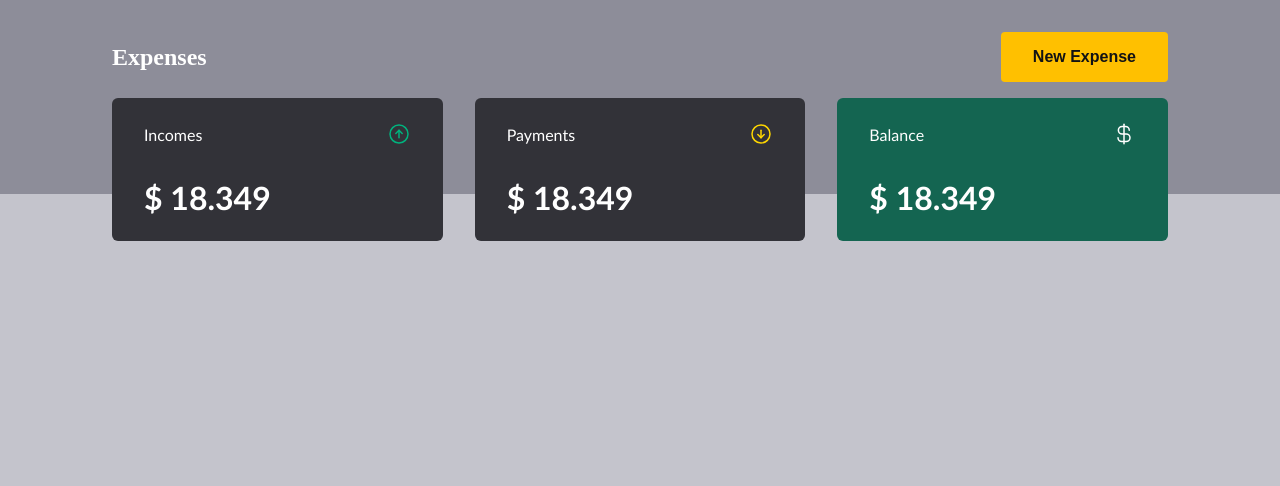
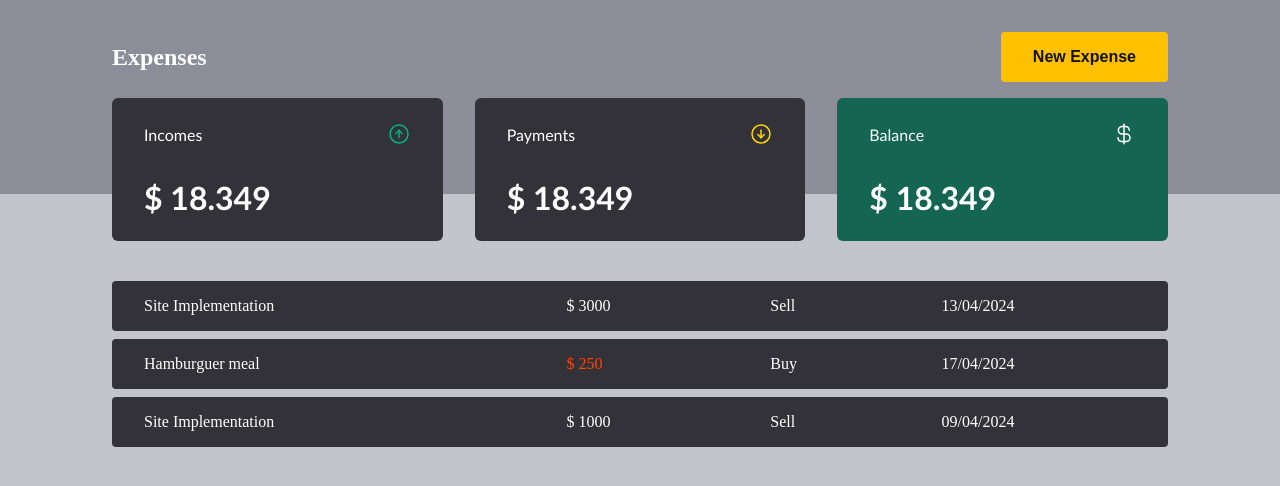
Before and after one commit to marialobillo/expense-tracker-2, a React (Vite) app: page / in a window 1280 px wide. Shown: the top 486 px of the page. Built offline with nearby package versions, Linux system fonts and the light colour scheme.

Commit message:
feat: add table for expenses and styled

```diff
--- a/src/pages/Expenses/index.tsx
+++ b/src/pages/Expenses/index.tsx
@@ -1,11 +1,45 @@
 import Header from '../../components/Header'
 import Summary from '../../components/Summary'
+import { ExpensesContainer, ExpensesTable, PriceHightlight } from './styles'
 
 const Expenses = () => {
   return (
     <div>
       <Header />
       <Summary />
+
+      <ExpensesContainer>
+        <ExpensesTable>
+          <tbody>
+            <tr>
+              <td width="40%">Site Implementation</td>
+              <td>
+                <PriceHightlight variant="income">$ 3000</PriceHightlight>
+              </td>
+              <td>Sell</td>
+              <td>13/04/2024</td>
+            </tr>
+
+            <tr>
+              <td width="40%">Hamburguer meal</td>
+              <td>
+              <PriceHightlight variant="outcome">$ 250</PriceHightlight>
+              </td>
+              <td>Buy</td>
+              <td>17/04/2024</td>
+            </tr>
+
+            <tr>
+              <td width="40%">Site Implementation</td>
+              <td>
+              <PriceHightlight variant="income">$ 1000</PriceHightlight>
+              </td>
+              <td>Sell</td>
+              <td>09/04/2024</td>
+            </tr>
+          </tbody>
+        </ExpensesTable>
+      </ExpensesContainer>
     </div>
   )
 }
--- a/src/pages/Expenses/styles.ts
+++ b/src/pages/Expenses/styles.ts
@@ -0,0 +1,43 @@
+import { styled } from "styled-components";
+
+export const ExpensesContainer = styled.section`
+  width: 100%;
+  max-width: 1120px;
+
+  display: flex;
+  align-items: center;
+  justify-content: space-between;
+
+  margin: 0 auto;
+  padding: 0 2rem;
+
+
+`;
+
+export const ExpensesTable = styled.table`
+  width: 100%;
+  border-collapse: separate;
+  border-spacing: 0 0.5rem;
+  margin-top: 2rem;
+
+  td {
+    padding: 1rem 2rem;
+    background: ${props => props.theme['gray-600']};
+
+    &:first-child {
+      border-radius: 0.25rem 0 0 0.25rem;
+    }
+
+    &:last-child {
+      border-radius: 0 0.25rem 0.25rem 0;
+    }
+  }
+`;
+
+interface PriceHightlightProps {
+  variant?: 'income' | 'outcome' | 'total';
+}
+
+export const PriceHightlight = styled.span<PriceHightlightProps>`
+  color: ${props => props.variant === 'income' ? props.theme['green-500'] : props.variant === 'outcome' ? props.theme['red-500'] : props.theme['yellow-200']};
+`;
```
